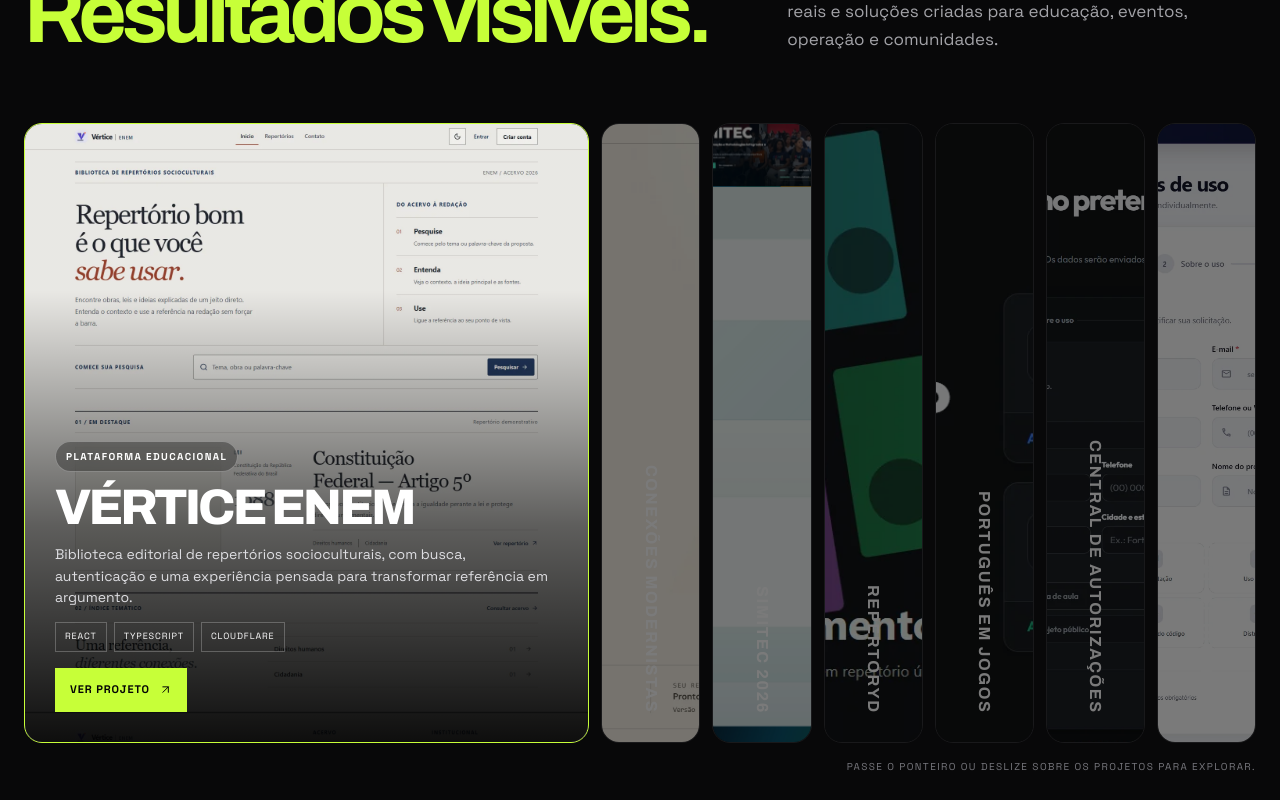
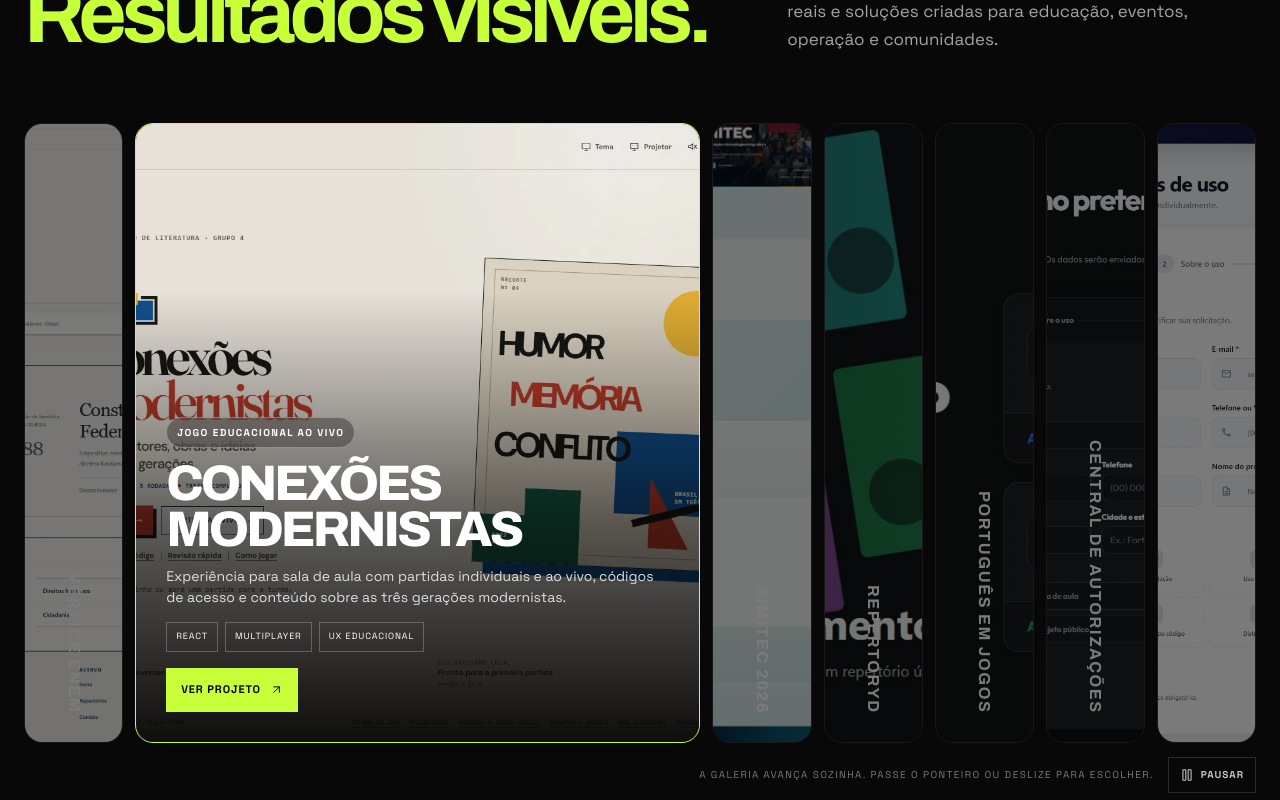
Before and after one commit to AllanSousa00/pixel-code-studio-portfolio, a React (Vite) app: page / in a window 1280 px wide. Shown: the part 1140-1940 px from the top of the page. Built offline with nearby package versions, Linux system fonts and the light colour scheme.

Commit message:
feat: autoplay elastic project gallery

```diff
--- a/src/components/ui/elastic-gallery.tsx
+++ b/src/components/ui/elastic-gallery.tsx
@@ -1,7 +1,7 @@
 "use client"
 
-import { useState } from 'react'
-import { ArrowUpRight, GitFork } from 'lucide-react'
+import { useEffect, useState } from 'react'
+import { ArrowUpRight, GitFork, Pause, Play } from 'lucide-react'
 
 import { cn } from '@/lib/utils'
 
@@ -23,8 +23,24 @@
   defaultActiveId?: string
 }
 
+const AUTOPLAY_DELAY = 4800
+
 export function ElasticGallery({ items, className, defaultActiveId }: ElasticGalleryProps) {
   const [activeId, setActiveId] = useState(defaultActiveId ?? items[0]?.id ?? null)
+  const [paused, setPaused] = useState(false)
+
+  useEffect(() => {
+    if (paused || items.length < 2) return
+
+    const timeout = window.setTimeout(() => {
+      setActiveId((currentId) => {
+        const currentIndex = items.findIndex((item) => item.id === currentId)
+        return items[(currentIndex + 1 + items.length) % items.length]?.id ?? null
+      })
+    }, AUTOPLAY_DELAY)
+
+    return () => window.clearTimeout(timeout)
+  }, [activeId, items, paused])
 
   const activateFromPointer = (event: React.PointerEvent<HTMLDivElement>) => {
     if (event.pointerType !== 'touch') return
@@ -102,7 +118,13 @@
           )
         })}
       </div>
-      <p className="elastic-gallery__hint">Passe o ponteiro ou deslize sobre os projetos para explorar.</p>
+      <div className="elastic-gallery__footer">
+        <p className="elastic-gallery__hint">A galeria avança sozinha. Passe o ponteiro ou deslize para escolher.</p>
+        <button type="button" onClick={() => setPaused((current) => !current)} aria-label={paused ? 'Continuar apresentação automática' : 'Pausar apresentação automática'}>
+          {paused ? <Play aria-hidden="true" /> : <Pause aria-hidden="true" />}
+          {paused ? 'Continuar' : 'Pausar'}
+        </button>
+      </div>
     </div>
   )
 }
--- a/src/index.css
+++ b/src/index.css
@@ -200,7 +200,11 @@
 .elastic-gallery__item.is-active .elastic-gallery__inactive-content { opacity: 0; transform: scale(.7); }
 .elastic-gallery__vertical-title { color: #fff; font: 700 16px/1 var(--display); text-transform: uppercase; letter-spacing: .1em; writing-mode: vertical-rl; }
 .elastic-gallery__mobile-id { display: none; }
-.elastic-gallery__hint { margin: 16px 0 0; color: #77777d; font-size: 10px; text-align: right; text-transform: uppercase; letter-spacing: .14em; }
+.elastic-gallery__footer { min-height: 44px; display: flex; align-items: center; justify-content: flex-end; gap: 14px; margin-top: 10px; }
+.elastic-gallery__hint { margin: 0; color: #77777d; font-size: 10px; text-align: right; text-transform: uppercase; letter-spacing: .14em; }
+.elastic-gallery__footer button { min-height: 36px; display: inline-flex; align-items: center; gap: 7px; padding: 0 11px; border: 1px solid var(--line); background: transparent; color: #c7c7cb; font-size: 10px; font-weight: 700; text-transform: uppercase; letter-spacing: .1em; cursor: pointer; transition: border-color .2s ease, color .2s ease, background .2s ease; }
+.elastic-gallery__footer button:hover { border-color: var(--lime); background: rgba(199,255,56,.08); color: var(--lime); }
+.elastic-gallery__footer button svg { width: 14px; height: 14px; }
 
 .services-section { background: var(--lime); color: var(--black); }
 .services-inner { display: grid; grid-template-columns: .82fr 1.18fr; gap: 80px; padding-block: 130px; }
@@ -292,7 +296,8 @@
   .elastic-gallery__item.is-active .elastic-gallery__inactive-content { transform: translateY(-50%) scale(.7); }
   .elastic-gallery__vertical-title { display: none; }
   .elastic-gallery__mobile-id { display: block; overflow: hidden; color: #fff; font: 700 11px/1 var(--display); text-overflow: ellipsis; text-transform: uppercase; letter-spacing: .08em; white-space: nowrap; }
-  .elastic-gallery__hint { text-align: left; line-height: 1.5; }
+  .elastic-gallery__footer { align-items: flex-start; justify-content: space-between; gap: 10px; }
+  .elastic-gallery__hint { max-width: 215px; text-align: left; line-height: 1.5; }
   .services-inner { padding-block: 90px; }
   .services-list article { grid-template-columns: 30px 1fr; }
   .services-list article > svg { grid-column: 2; grid-row: 1; }
```
Also changed, not shown: 1 other file (tests, documents, lock files or other folders).
